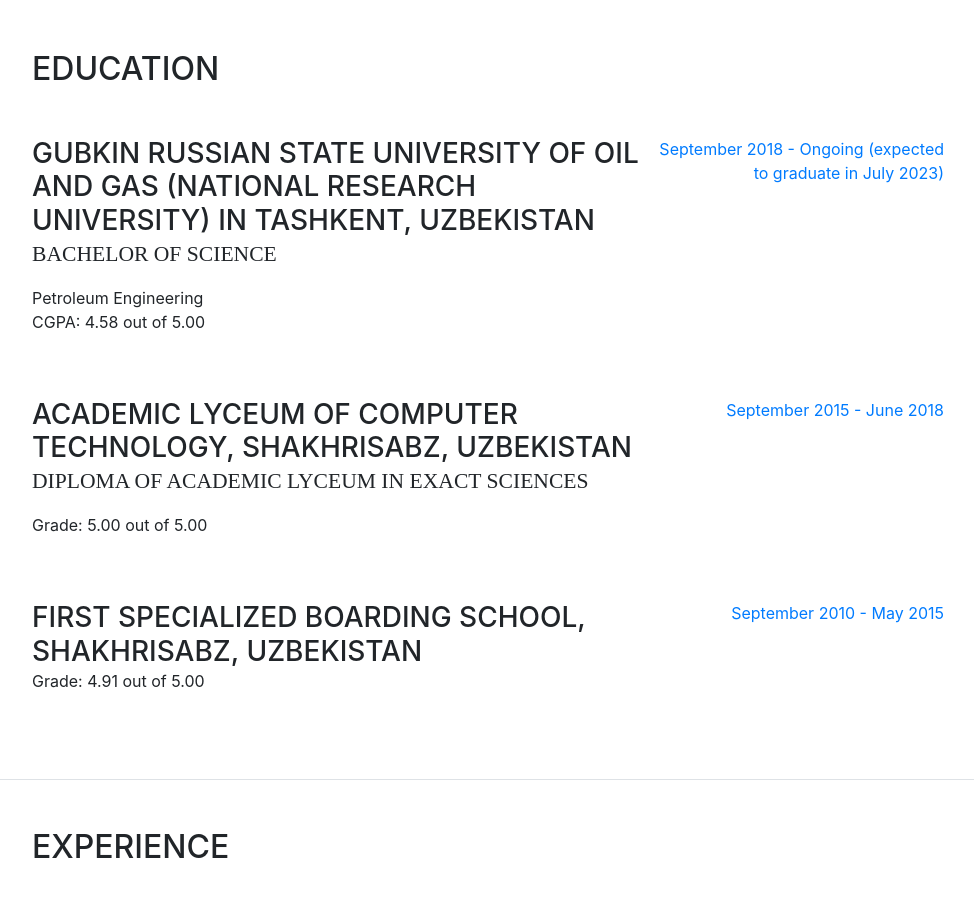
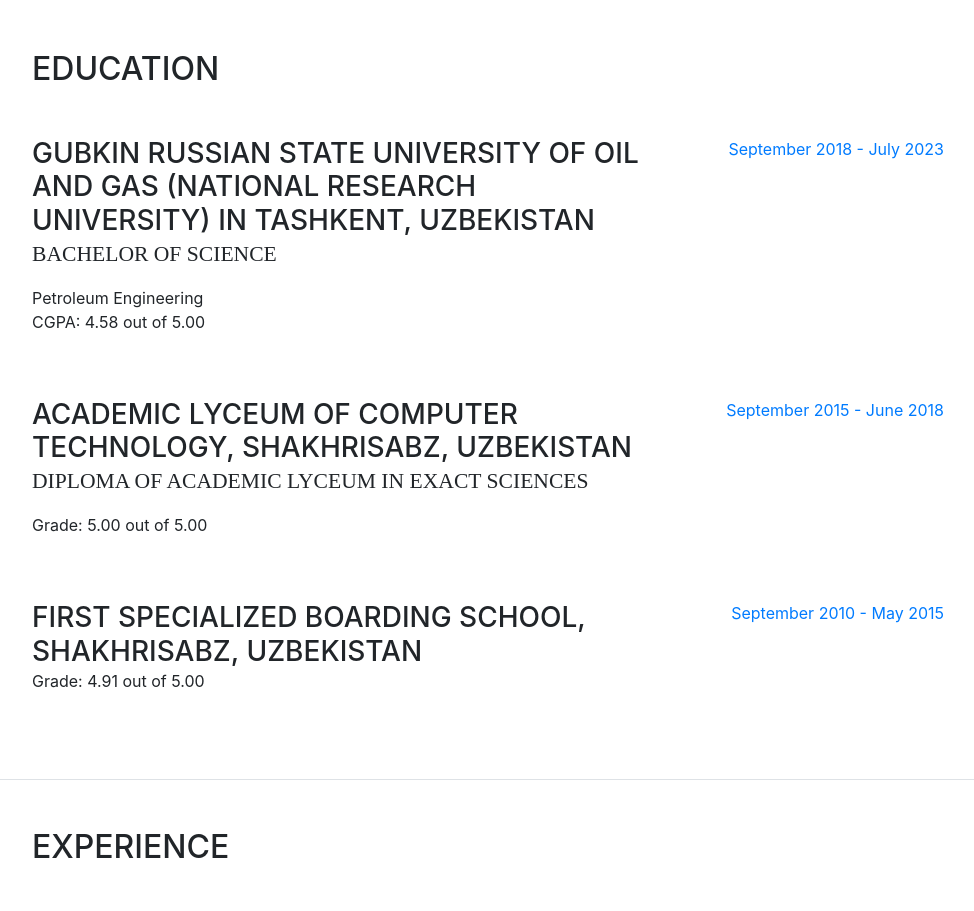
Before and after one commit to Shahbozjon/test, a website with bundled scripts: page index.html in a window 1280 px wide. Shown: the part 820-1731 px from the top of the page, without its empty margins (288-1262 px from the left). Built offline with nearby package versions, Linux system fonts and the light colour scheme; a web font is replaced by a local one.

Commit message:
Update index.html
Updated Education section

```diff
--- a/index.html
+++ b/index.html
@@ -166,7 +166,7 @@
               <p>CGPA: 4.58 out of 5.00</p>
             </div>
             <div class="resume-date text-md-right">
-              <span class="text-primary">September 2018 - Ongoing (expected to graduate in July 2023)</span>
+              <span class="text-primary">September 2018 - July 2023</span>
             </div>
           </div>
 
```
